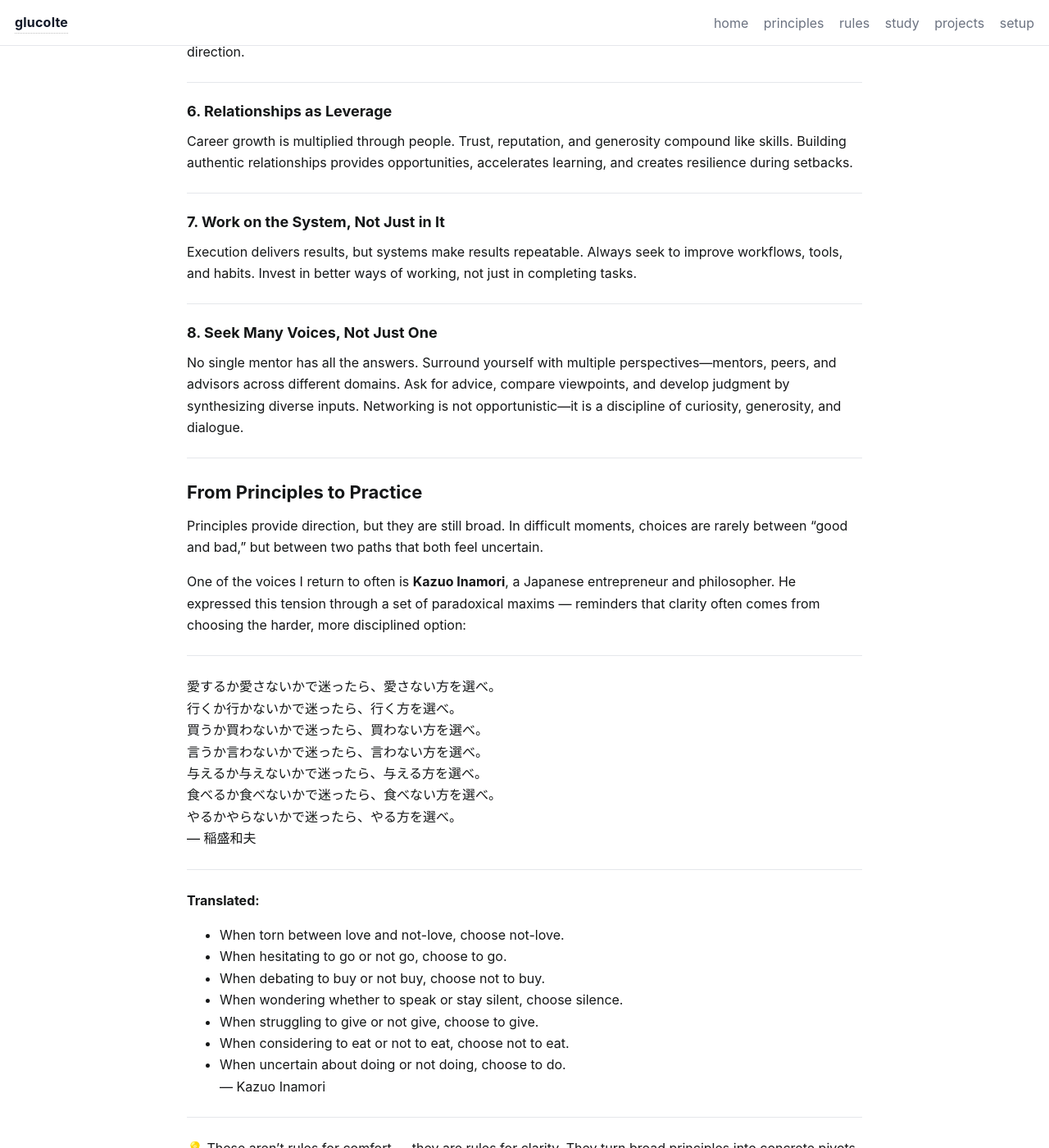
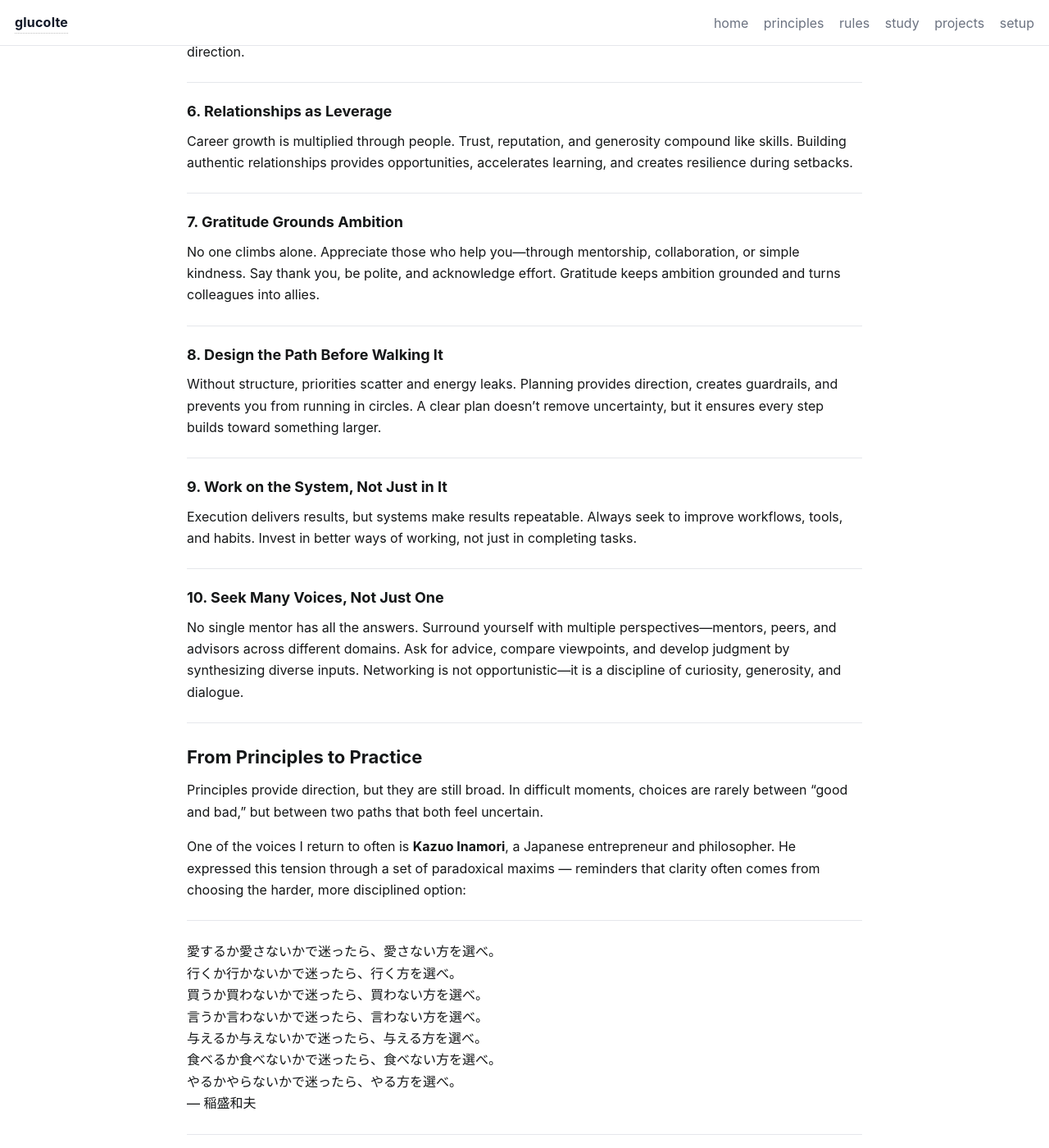
Before and after one commit to gLuColte/glucolte.github.io, a Jekyll site: the page built from principles.md, in a window 1280 px wide and 1400 px high, scrolled down 927 px. Shown: the whole window at 82% size. Built offline with Jekyll 4.4.1, drawn with Linux system fonts in a browser that asks for light colours.

Commit message:
Add 2 Gratitude and Plan

```diff
--- a/principles.md
+++ b/principles.md
@@ -45,13 +45,25 @@ Career growth is multiplied through people. Trust, reputation, and generosity co
 
 ---
 
-### 7. **Work on the System, Not Just in It**
+### 7. **Gratitude Grounds Ambition**
+
+No one climbs alone. Appreciate those who help you—through mentorship, collaboration, or simple kindness. Say thank you, be polite, and acknowledge effort. Gratitude keeps ambition grounded and turns colleagues into allies.
+
+---
+
+### 8. **Design the Path Before Walking It**
+
+Without structure, priorities scatter and energy leaks. Planning provides direction, creates guardrails, and prevents you from running in circles. A clear plan doesn’t remove uncertainty, but it ensures every step builds toward something larger.
+
+---
+
+### 9. **Work on the System, Not Just in It**
 
 Execution delivers results, but systems make results repeatable. Always seek to improve workflows, tools, and habits. Invest in better ways of working, not just in completing tasks.
 
 ---
 
-### 8. **Seek Many Voices, Not Just One**
+### 10. **Seek Many Voices, Not Just One**
 
 No single mentor has all the answers. Surround yourself with multiple perspectives—mentors, peers, and advisors across different domains. Ask for advice, compare viewpoints, and develop judgment by synthesizing diverse inputs. Networking is not opportunistic—it is a discipline of curiosity, generosity, and dialogue.
 
@@ -90,4 +102,4 @@ One of the voices I return to often is **Kazuo Inamori**, a Japanese entrepreneu
 
 💡 These aren’t rules for comfort — they are rules for clarity. They turn broad principles into concrete pivots for decision-making.
 
-> For everyday, specific habits (like *“Don’t open Slack after hours”*), see [rules](/rules).
+> For everyday, specific habits (like *“Don’t open Slack after hours”*), see [rules](/rule)
```
